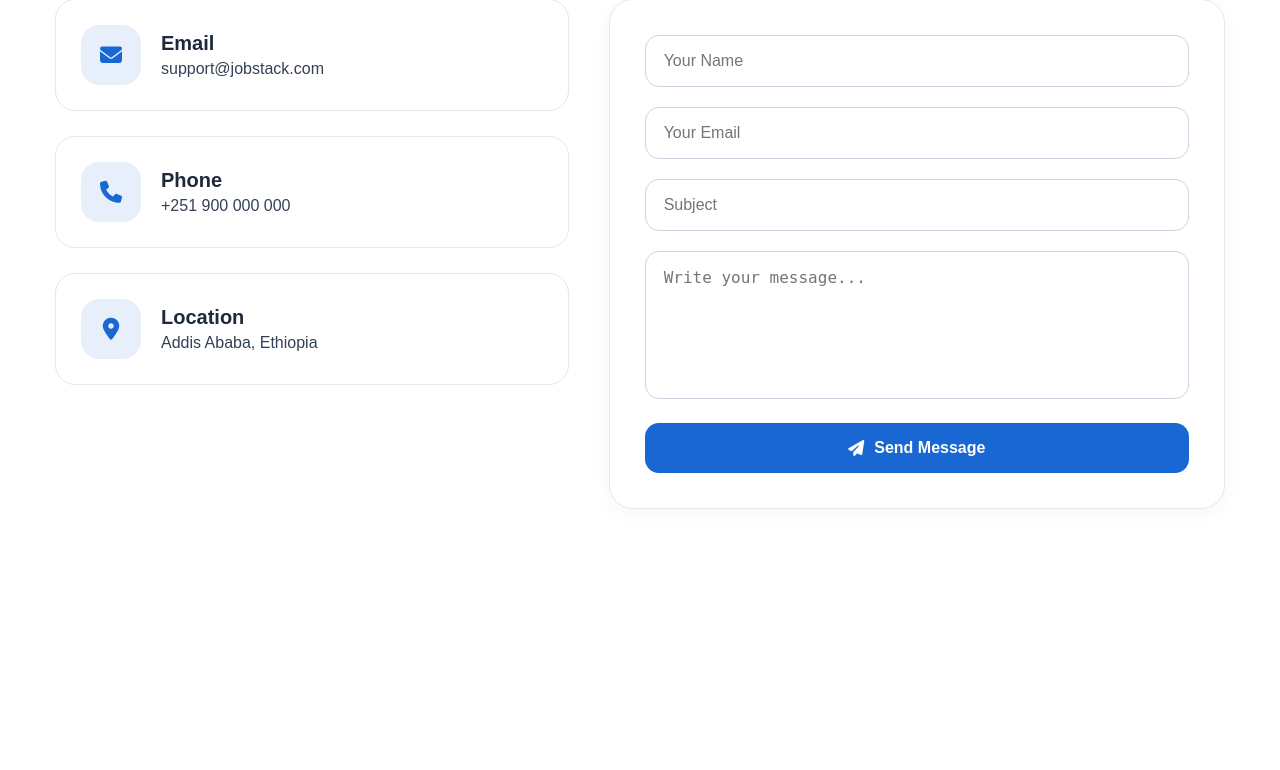
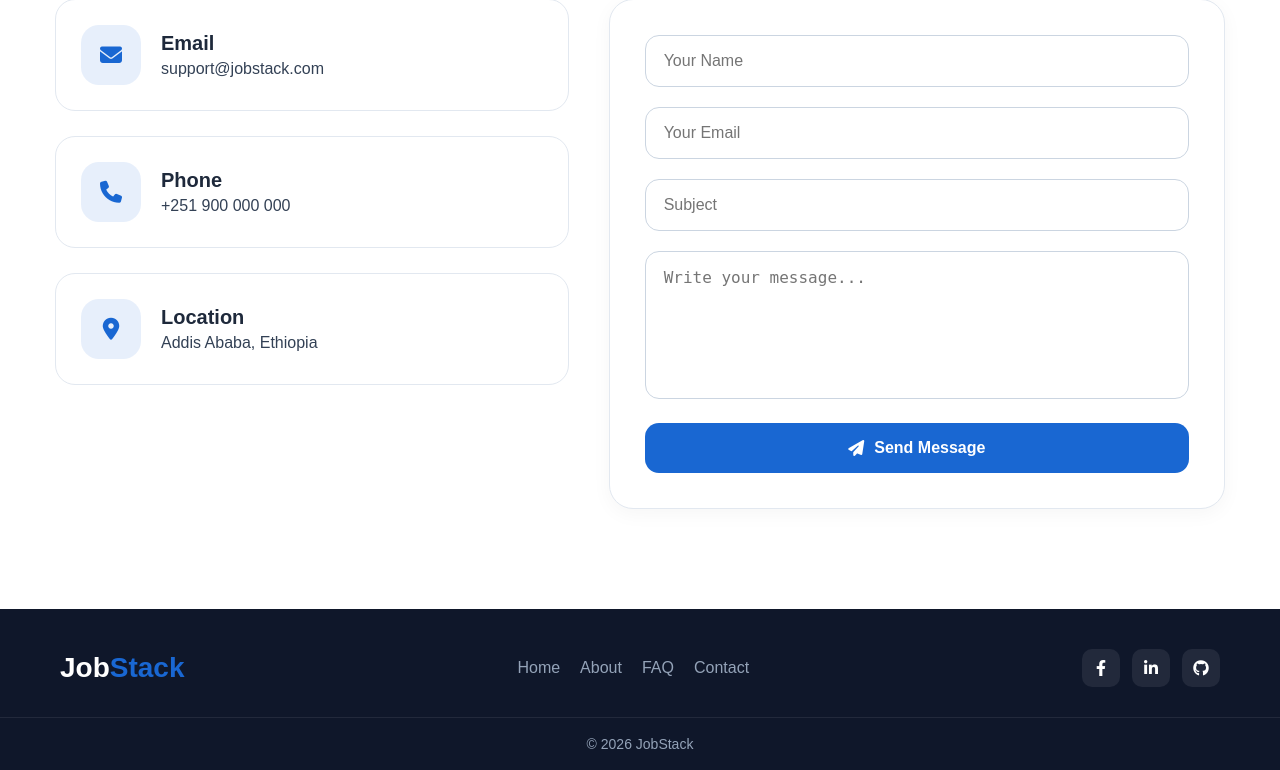
Before and after one commit to tsionawitworkneh/job-stack, a PHP site: page / in a window 1280 px wide. Shown: the part 3830-4600 px from the top of the page. Before the commit the page ends 4339 px from the top, so only its background shows below. Run offline with PHP 8.4, Linux system fonts and the light colour scheme.

Commit message:
feat: footer section added

```diff
--- a/index.php
+++ b/index.php
@@ -434,6 +434,45 @@
 
     </section>
 
+    <footer class="footer">
+
+    <div class="container footer-content">
+
+        <div class="footer-logo">
+            Job<span>Stack</span>
+        </div>
+
+        <div class="footer-links">
+            <a href="#home">Home</a>
+            <a href="#about">About</a>
+            <a href="#faq">FAQ</a>
+            <a href="#contact">Contact</a>
+        </div>
+
+        <div class="footer-socials">
+
+            <a href="#">
+                <i class="fa-brands fa-facebook-f"></i>
+            </a>
+
+            <a href="#">
+                <i class="fa-brands fa-linkedin-in"></i>
+            </a>
+
+            <a href="#">
+                <i class="fa-brands fa-github"></i>
+            </a>
+
+        </div>
+
+    </div>
+
+    <div class="footer-bottom">
+        <p>© 2026 JobStack</p>
+    </div>
+
+</footer>
+
 
 
     <script src="script.js"></script>
--- a/landing.css
+++ b/landing.css
@@ -793,6 +793,93 @@ body {
     transform: translateY(-2px);
 }
 
+.footer {
+    background: #0f172a;
+    color: white;
+
+    padding-top: 40px;
+}
+
+.footer-content {
+    display: flex;
+    justify-content: space-between;
+    align-items: center;
+
+    flex-wrap: wrap;
+
+    gap: 20px;
+
+    padding: 0 20px 30px;
+}
+
+.footer-logo {
+    font-size: 28px;
+    font-weight: 800;
+}
+
+.footer-logo span {
+    color: var(--primary);
+}
+
+/* Links */
+.footer-links {
+    display: flex;
+    gap: 20px;
+}
+
+.footer-links a {
+    text-decoration: none;
+    color: #94a3b8;
+
+    transition: 0.3s;
+}
+
+.footer-links a:hover {
+    color: white;
+}
+
+/* Socials */
+.footer-socials {
+    display: flex;
+    gap: 12px;
+}
+
+.footer-socials a {
+    width: 38px;
+    height: 38px;
+
+    border-radius: 10px;
+
+    background: rgba(255,255,255,0.08);
+
+    display: flex;
+    justify-content: center;
+    align-items: center;
+
+    color: white;
+
+    text-decoration: none;
+
+    transition: 0.3s;
+}
+
+.footer-socials a:hover {
+    background: var(--primary);
+}
+
+/* Bottom */
+.footer-bottom {
+    border-top: 1px solid rgba(255,255,255,0.08);
+
+    text-align: center;
+
+    padding: 18px;
+
+    color: #94a3b8;
+
+    font-size: 14px;
+}
+
 
 
 
@@ -937,7 +1024,31 @@ body {
     }
 
     .info-card {
-        padding: 20px;
+        padding: 15px;
+    }
+
+    .info-icon {
+        width: 50px;
+        height: 50px;
+        font-size: 20px;
+    }
+
+    .info-card h3 {
+        font-size: 18px;
+    }
+
+    .info-card p {
+        font-size: 14px;
+    }
+
+    .footer-content {
+        flex-direction: column;
+        text-align: center;
+    }
+
+    .footer-links {
+        flex-wrap: wrap;
+        justify-content: center;
     }
 
 }
```
